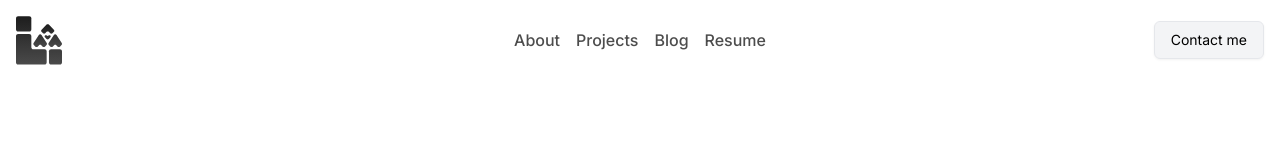
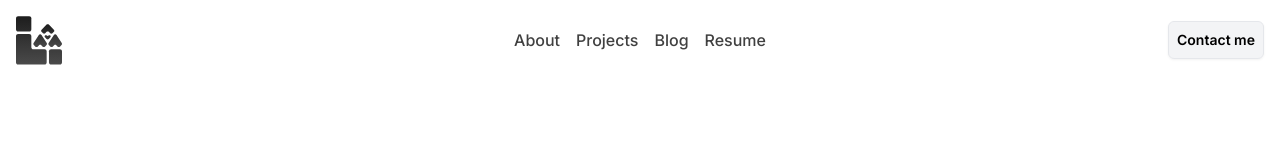
Before and after one commit to arevalolance/dotcom, a Next.js app: page / in a window 1280 px wide. Shown: the top 160 px of the page. Built offline with nearby package versions, Linux system fonts and the light colour scheme.

Commit message:
refactor: changed stylings to links and contact button

```diff
--- a/components/main-nav.tsx
+++ b/components/main-nav.tsx
@@ -20,7 +20,7 @@ export function MainNav({ items }: MainNavProps) {
         </Link>
       </div>
 
-      <button className="hidden md:block px-4 py-2 text-sm rounded-md bg-gray-100 hover:border-black/20 transition-colors hover:ease-in duration-150 border-gray-300/7 drop-shadow-sm shadow-inner-[1px] border-[1px]">
+      <button className="hidden md:block p-2 text-sm font-semibold rounded-md bg-gray-100 hover:border-black/20 transition-colors hover:ease-in duration-150 border-gray-300/7 drop-shadow-sm shadow-inner-[1px] border-[1px]">
         Contact me
       </button>
 
@@ -28,7 +28,7 @@ export function MainNav({ items }: MainNavProps) {
         {siteConfig.mainNav.map((item) => (
           <Link
             className={cn(
-              'text-black/70 hover:text-black hover:duration-150 ease-in font-medium'
+              'text-[#404040] hover:text-black hover:duration-150 ease-in font-medium'
             )}
             href={item.href}
             key={item.title}
```
